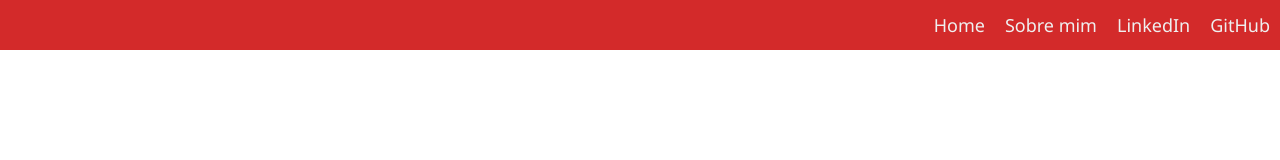
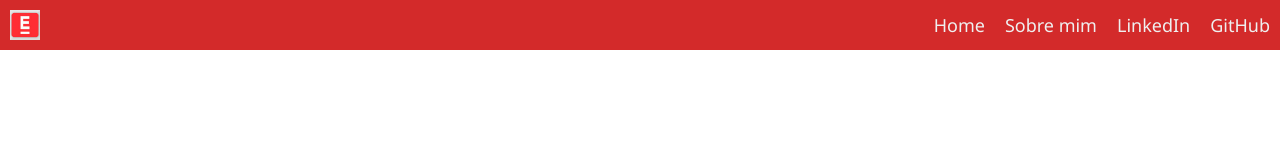
Before and after one commit to RamonSouzaDev/To-Do-List, a Vue app in the folder frontend-app/: page /register-task in a window 1280 px wide. Shown: the top 160 px of the page. Built offline with nearby package versions, Linux system fonts and the light colour scheme.

Commit message:
feature front-end: adicionando logo da empresa para o menu

```diff
--- a/frontend-app/src/assets/custom.css
+++ b/frontend-app/src/assets/custom.css
@@ -379,3 +379,8 @@ body {
   margin-top: 5px;
   margin-left: 10px;
 }
+
+.profile-image {
+  width: 30px;
+  height: auto;
+}
--- a/frontend-app/src/components/MenuDashboardComponent.vue
+++ b/frontend-app/src/components/MenuDashboardComponent.vue
@@ -13,6 +13,7 @@
             <input type="checkbox" id="nav-check">
             <div class="nav-header">
                 <div class="nav-title">
+                    <img src="../assets/logo.png" alt="Logo Empresa" class="profile-image">
                     <a v-if="user" class="nav-link">Bem-vindo, {{ user.name }}</a>
                 </div>
             </div>
```
